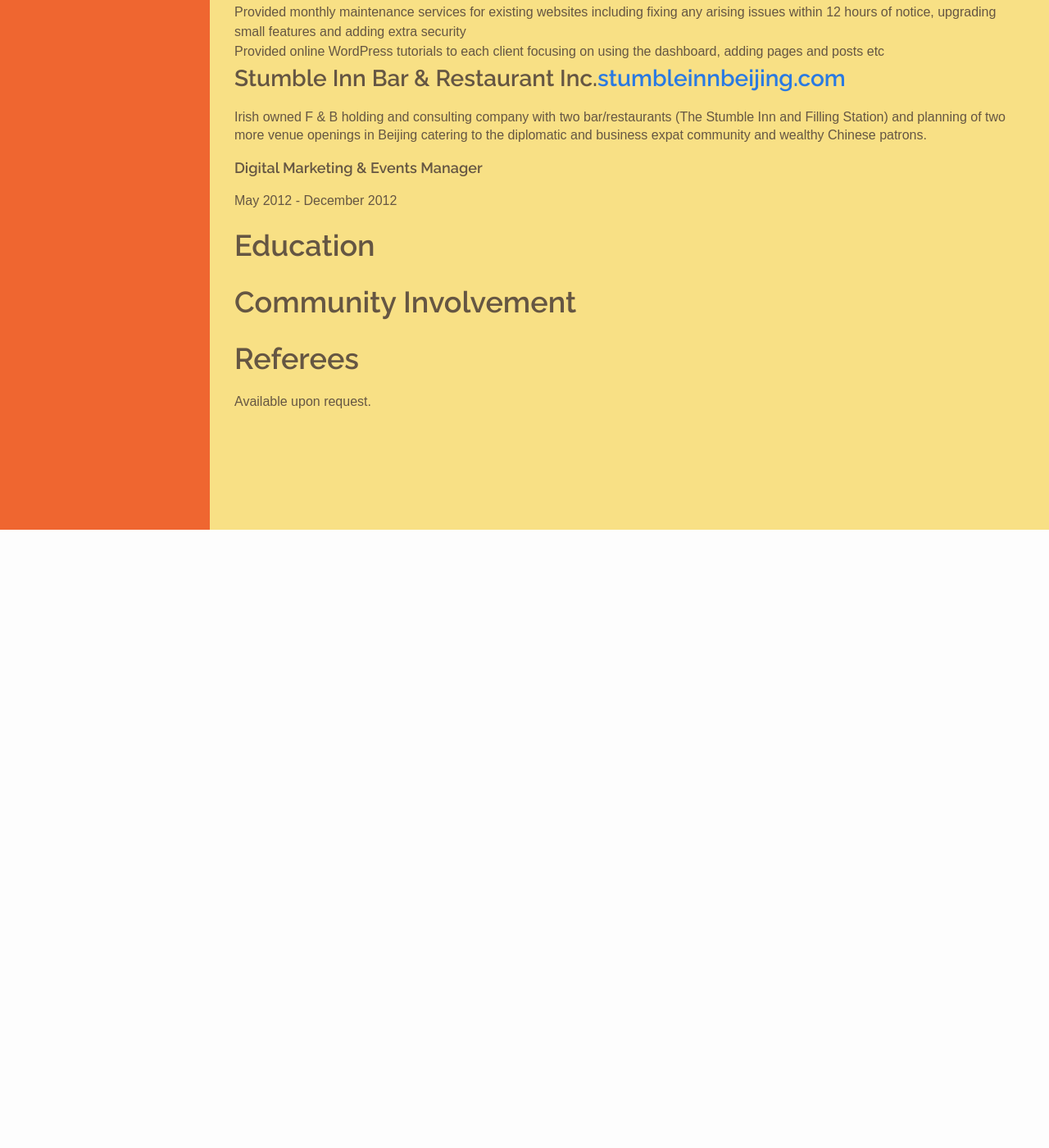
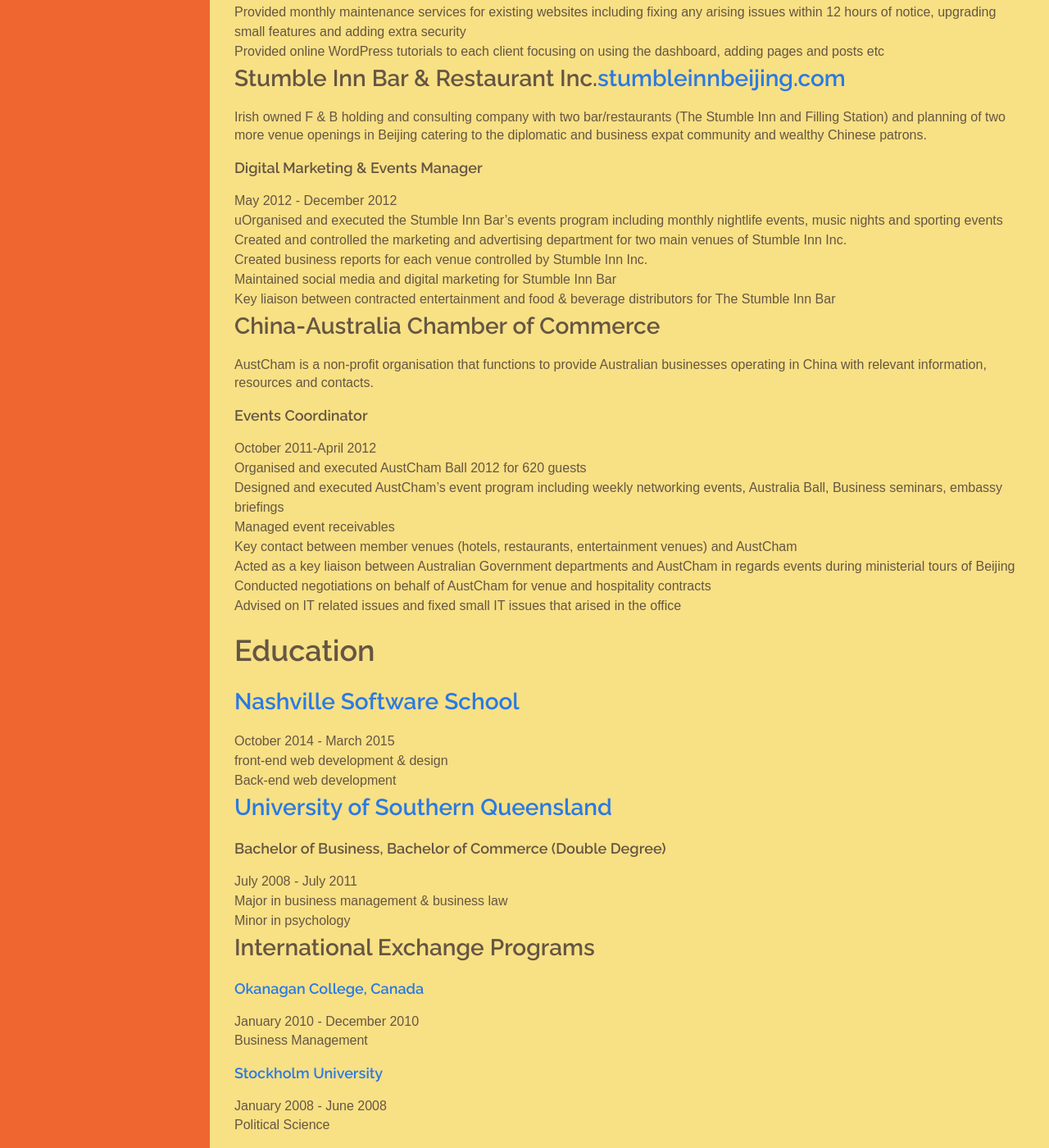
Before and after one commit to beck410/beck410.github.io, a Jekyll site: the page built from resume.html, in a window 1280 px wide and 1400 px high, scrolled down 942 px. Shown: the whole window at 82% size. Built offline with Jekyll 4.4.1, drawn with Linux system fonts in a browser that asks for light colours; some web fonts are replaced; before the commit the page ends 1588 px from its top, so only the background shows below that; some of the changed text lies outside the part shown.

Commit message:
finished content for resume.html

```diff
--- a/resume.html
+++ b/resume.html
@@ -61,40 +61,28 @@
           <span>May 2012 - December 2012</span>
         </div>
         <ul>
-          <li></li>
+          <li>uOrganised and executed the Stumble Inn Bar’s events program including monthly nightlife events, music nights and sporting events</li>
+          <li>Created and controlled the marketing and advertising department for two main venues of Stumble Inn Inc. </li>
+          <li>Created business reports for each venue controlled by Stumble Inn Inc.</li>
+          <li>Maintained social media and digital marketing for Stumble Inn Bar</li>
+          <li>Key liaison between contracted entertainment and food & beverage distributors for The Stumble Inn Bar</li>
         </ul>
       </li>
       <li>
-        <h3><a href=""></a></h3>
-        <p><p>
+        <h3><a href="austcham.org"></a>China-Australia Chamber of Commerce</h3>
+        <p>AustCham is a non-profit organisation that functions to provide Australian businesses operating in China with relevant information, resources and contacts.<p>
         <div>
-          <h4></h4>
-          <span></span>
+          <h4>Events Coordinator</h4>
+          <span>October 2011-April 2012</span>
         </div>
         <ul>
-          <li></li>
-        </ul>
-      </li>
-      <li>
-        <h3><a href=""></a></h3>
-        <p><p>
-        <div>
-          <h4></h4>
-          <span></span>
-        </div>
-        <ul>
-          <li></li>
-        </ul>
-      </li>
-      <li>
-        <h3><a href=""></a></h3>
-        <p><p>
-        <div>
-          <h4></h4>
-          <span></span>
-        </div>
-        <ul>
-          <li></li>
+          <li>Organised and executed AustCham Ball 2012 for 620 guests</li>
+          <li>Designed and executed AustCham’s event program including weekly networking events, Australia Ball, Business seminars, embassy briefings<li>
+          <li>Managed event receivables </li>
+          <li>Key contact between member venues (hotels, restaurants, entertainment venues) and AustCham </li>
+          <li>Acted as a key liaison between Australian Government departments and AustCham in regards events during ministerial tours of Beijing</li>
+          <li>Conducted negotiations on behalf of AustCham for venue and hospitality contracts</li>
+          <li>Advised on IT related issues and fixed small IT issues that arised in the office</li>
         </ul>
       </li>
     </ul>
@@ -102,10 +90,55 @@
 
 <section class="Education">
   <h2>Education</h2>
+  <ul>
+    <li>
+      <h3><a href="nashvillesoftwareschool.com/
+          ">Nashville Software School</a></h3>
+      <span>October 2014 - March 2015</span>
+      <ul>
+        <li>front-end web development &amp; design</li>
+        <li>Back-end web development</li>
+      </ul>
+    </li>
+    <li>
+     <h3><a href="www.usq.gov.au">University of Southern Queensland</a></h3>
+      <h4>Bachelor of Business, Bachelor of Commerce (Double Degree)</h4>
+      <span>July 2008 - July 2011</span>
+      <ul>
+        <li>Major in business management &amp; business law</li>
+        <li>Minor in psychology</li>
+      </ul>
+    </li>
+    <li>
+    <h3>International Exchange Programs</h3>
+      <ul>
+        <li>
+          <h4><a href="www.okanagan.bc.ca/">Okanagan College, Canada</a></h4>
+          <span>January 2010 - December 2010</span>
+          <p>Business Management</p>
+        </li>
+        <li>
+          <h4><a href="http://www.su.se/english/">Stockholm University</a></h4>
+          <span>January 2008 - June 2008</span>
+          <p>Political Science</p>
+        </li>
+      </ul>
+    </li>
+  </ul>
 </section>
 
 <section class="Community Involvement">
   <h2>Community Involvement</h2>
+    <ul>
+      <li>
+        <h3><a href="www.codefornashville.org"></a>Code for Nashville</h3>
+        <p>Ongoing Volunteer Programmer</p>
+      </li>
+      <li>
+        <h3><a href="www.barcampnashville.org">BarCamp 2014</a></h3>
+        <p>Volunteer</p>
+      </li>
+    </ul>
 </section>
 
 <section class="referees">
```
